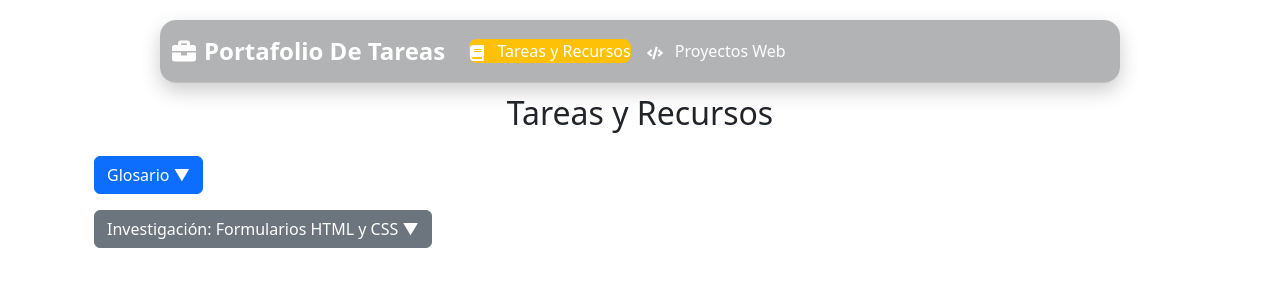
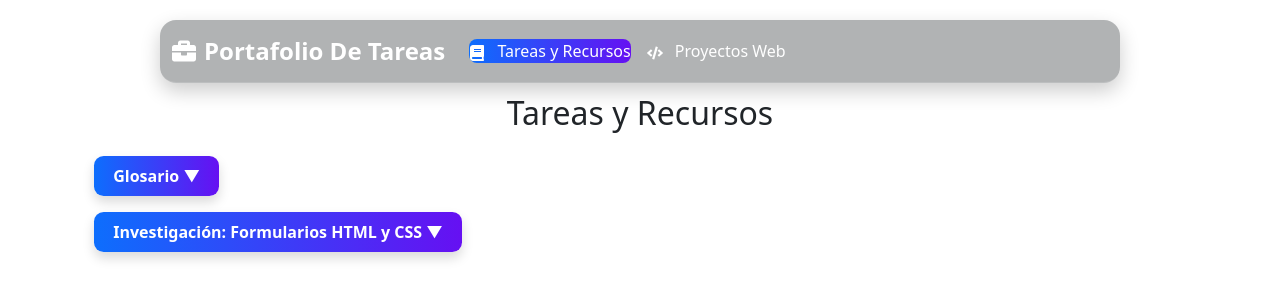
Before and after one commit to BJCorado/portafolio-tareas-desarrollo-web, a React (Create React App) app: page /tareas in a window 1280 px wide. Shown: the top 300 px of the page. Built offline with nearby package versions, Linux system fonts and the light colour scheme.

Commit message:
se cambio el aspecto de los botones

```diff
--- a/src/App.css
+++ b/src/App.css
@@ -40,14 +40,14 @@
 
 /* Botón activo (ruta actual con NavLink) */
 .nav-link.active {
-  background-color: #ffc107 !important; /* amarillo */
+ background: linear-gradient(to right, #0d6efd, #6610f2) !important;
   color: white !important;
 }
 
 /* Hover: agranda, cambia fondo y texto */
 .nav-link:hover {
   transform: scale(1.1);
-  background-color: #ffc107 !important;
+  background: linear-gradient(to right, #0d6efd, #6610f2) !important;
   color: white !important;
 }
 
@@ -102,3 +102,24 @@
   line-height: 1.8;
   margin-top: 1rem;
 }
+
+.custom-toggle-btn {
+  background: linear-gradient(to right, #0d6efd, #6610f2);
+  color: #fff;
+  font-weight: 600;
+  border: none;
+  padding: 0.5rem 1.2rem;
+  border-radius: 0.6rem;
+  box-shadow: 0 6px 12px rgba(0, 0, 0, 0.15);
+  transition: transform 0.2s ease, box-shadow 0.3s ease;
+}
+
+.custom-toggle-btn:hover {
+  transform: translateY(-2px);
+  box-shadow: 0 10px 18px rgba(0, 0, 0, 0.25);
+}
+
+.custom-toggle-btn:focus {
+  outline: none;
+  box-shadow: 0 0 0 0.2rem rgba(13, 110, 253, 0.4);
+}
--- a/src/pages/glosario.js
+++ b/src/pages/glosario.js
@@ -53,7 +53,7 @@ function Glossary() {
   return (
     <div>
       <button
-        className="btn btn-primary mb-3"
+        className="custom-toggle-btn mb-3"
         onClick={() => setShowGlossary(!showGlossary)}
       >
         Glosario {showGlossary ? '▲' : '▼'}
--- a/src/pages/investigacion1.js
+++ b/src/pages/investigacion1.js
@@ -201,7 +201,7 @@ const textoConNegrita = textoEscapado.replace(/\n\*\*(.*?)\*\*\n/g, '<p><strong>
   return (
     <div className="mb-4">
       <button
-        className="btn btn-secondary mb-3"
+        className="custom-toggle-btn mb-3"
         onClick={() => setMostrar(!mostrar)}
       >
         Investigación: Formularios HTML y CSS {mostrar ? '▲' : '▼'}
```
